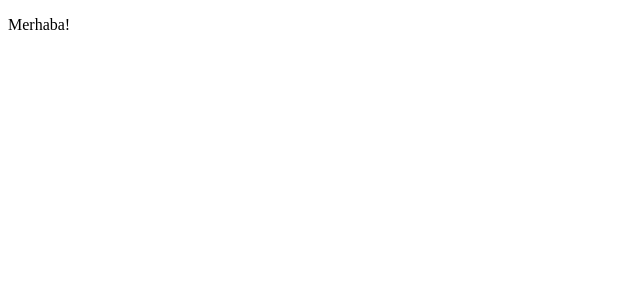
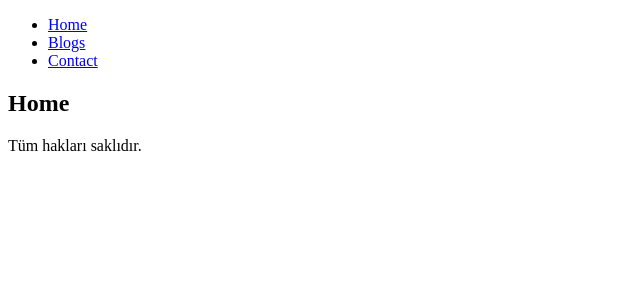
Before and after one commit to OrkhanAsgarov/ders13, a React (Create React App) app: page / in a window 1280 px wide. Shown: the top 300 px of the page, without its empty margins (0-640 px from the left). Built offline with nearby package versions, Linux system fonts and the light colour scheme.

Commit message:
react router outlet yaoisi ornegi

```diff
--- a/src/App.js
+++ b/src/App.js
@@ -1,6 +1,22 @@
+import { BrowserRouter, Routes, Route } from "react-router-dom";
+import Layout from "./pages/Layout";
+import Home from "./pages/Home";
+import Blogs from "./pages/Blogs";
+import Contact from "./pages/Contact";
+import NoPage from "./pages/NoPage";
+
 function App() {
   return (
-    <p>Merhaba!</p>
+    <BrowserRouter>
+      <Routes>
+        <Route path="/" element={<Layout />}>
+          <Route index element={<Home />} />
+          <Route path="blogs" element={<Blogs />} />
+          <Route path="contact" element={<Contact />} />
+          <Route path="*" element={<NoPage />} />
+        </Route>
+      </Routes>
+    </BrowserRouter>
   );
 }
 
--- /dev/null
+++ b/src/pages/Blogs.jsx
@@ -0,0 +1,5 @@
+const Blogs = () => {
+    return <h1>Blog Articles</h1>;
+  };
+
+  export default Blogs;
--- /dev/null
+++ b/src/pages/Contact.jsx
@@ -0,0 +1,5 @@
+const Contact = () => {
+    return <h1>Contact Me</h1>;
+  };
+
+  export default Contact;
--- /dev/null
+++ b/src/pages/Home.jsx
@@ -0,0 +1,5 @@
+const Home = () => {
+    return <h1>Home</h1>;
+  };
+
+export default Home;
--- /dev/null
+++ b/src/pages/Layout.jsx
@@ -0,0 +1,33 @@
+import { Outlet, Link } from "react-router-dom";
+
+const Layout = () => {
+    return (
+        <>
+            <header>
+                <nav>
+                    <ul>
+                        <li>
+                            <Link to="/">Home</Link>
+                        </li>
+                        <li>
+                            <Link to="/blogs">Blogs</Link>
+                        </li>
+                        <li>
+                            <Link to="/contact">Contact</Link>
+                        </li>
+                    </ul>
+                </nav>
+            </header>
+
+            <section>
+                <Outlet />
+            </section>
+
+            <footer>
+                <p>Tüm hakları saklıdır.</p>
+            </footer>
+        </>
+    )
+};
+
+export default Layout;
--- /dev/null
+++ b/src/pages/NoPage.jsx
@@ -0,0 +1,5 @@
+const NoPage = () => {
+    return <h1>404</h1>;
+  };
+
+  export default NoPage;
```
